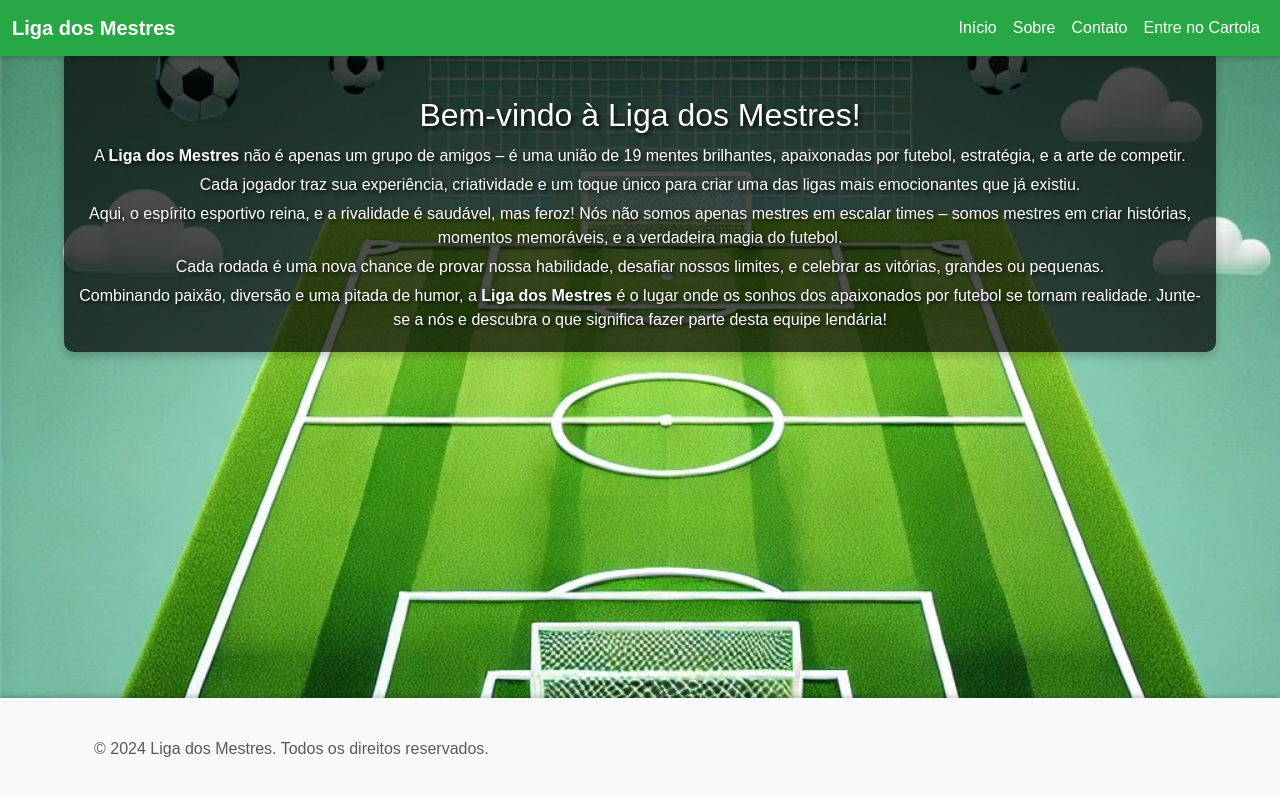
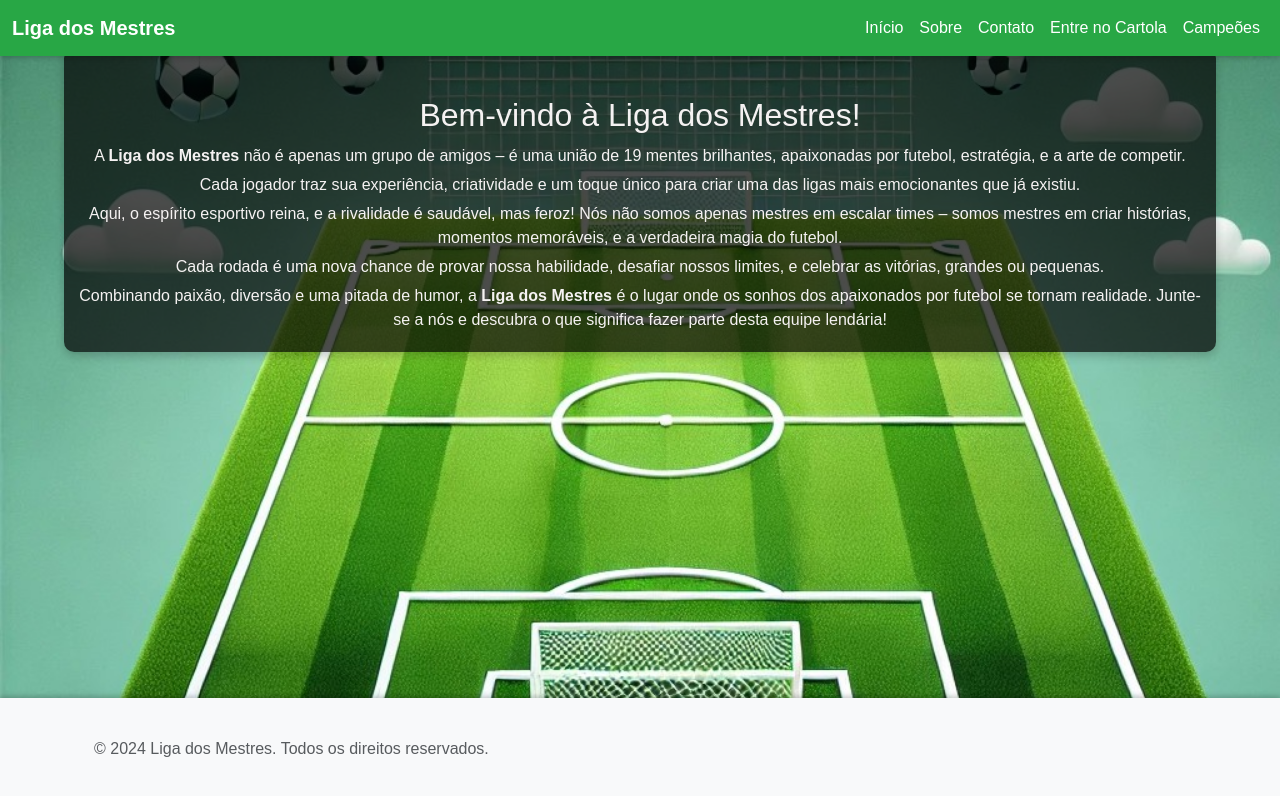
Before and after one commit to ValdemirJunior2020/Soccer2024, a plain HTML site: page index.html in a window 1280 px wide. Drawn offline with nearby package versions, Linux system fonts and the light colour scheme.

Commit message:
campeoes

```diff
--- a/index.html
+++ b/index.html
@@ -35,7 +35,6 @@
           <li class="nav-item">
             <a class="nav-link" href="#">Contato</a>
           </li>
-          <!-- New option added -->
           <li class="nav-item">
             <a
               class="nav-link"
@@ -46,11 +45,21 @@
               Entre no Cartola
             </a>
           </li>
+          <!-- New Campeões option -->
+          <li class="nav-item">
+            <a
+              class="nav-link"
+              href="./images/campeoes.jpg"
+              target="_blank"
+              rel="noopener noreferrer"
+            >
+              Campeões
+            </a>
+          </li>
         </ul>
       </div>
     </div>
   </nav>
-
 
   <!-- Main Content -->
   <div class="content container text-center mt-5 pt-5">
--- a/styles.css
+++ b/styles.css
@@ -43,8 +43,8 @@ body {
 /* Content styling */
 .content {
   text-align: center;
-  color: white;
-  text-shadow: 2px 2px 5px black;
+  color: rgb(245, 242, 242);
+
   padding: 15px;
   background: rgba(0, 0, 0, 0.7); /* Slightly darker background */
   border-radius: 10px;
```
Also changed, not shown: images/campeoes.jpg (added).
